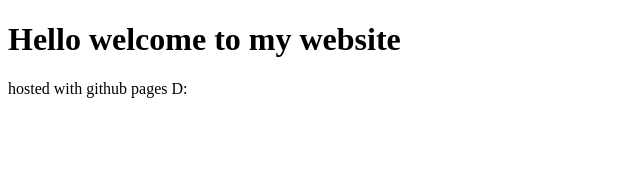
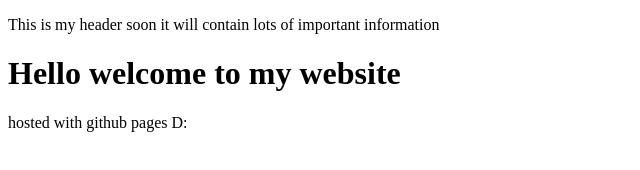
Before and after one commit to peterpannam/peterpannam.github.io, a plain HTML site: page index.html in a window 1280 px wide. Shown: the whole page, without its empty margins (0-640 px from the left). Drawn offline with Linux system fonts and the light colour scheme.

Commit message:
Update index.html
add header, head, main and body

```diff
--- a/index.html
+++ b/index.html
@@ -1,9 +1,25 @@
 <!DOCTYPE html>
-<html>
+<html lang="en">
+    <head>
+        <title>Peter Pannams amazing personal site</title>
+        <meta name="viewport" content="width=device-width, initial-scale=1.0">
+    </head>
     <body>
-        <h1>
-            Hello welcome to my website
-        </h1>
-        <p>hosted with github pages D:</p>
+        <header>
+            <div>
+                <p>
+                    This is my header soon it will contain lots of important information
+                </p>
+            </div>
+        </header>
+        <main>
+            <div>
+                <h1>
+                    Hello welcome to my website
+                </h1>
+                <p>hosted with github pages D:</p>
+            </div>
+        </main>
+
     </body>
 </html>
```
